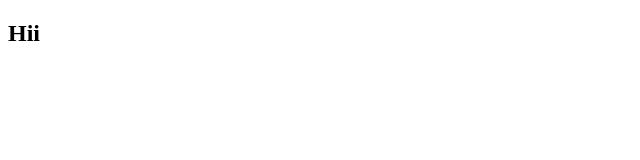
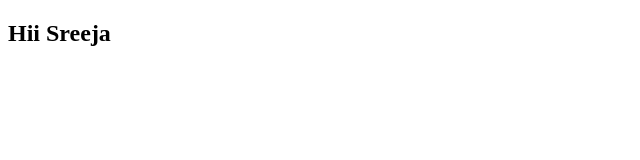
Before and after one commit to saisreeja14/repository7, a plain HTML site: page hello.html in a window 1280 px wide. Shown: the whole page, without its empty margins (0-640 px from the left). Drawn offline with Linux system fonts and the light colour scheme.

Commit message:
myfirst2

```diff
--- a/hello.html
+++ b/hello.html
@@ -6,7 +6,7 @@
     <title>Document</title>
 </head>
 <body>
-    <h2>Hii</h2>
+    <h2>Hii Sreeja</h2>
     </h2>
 </body>
 </html>
```
